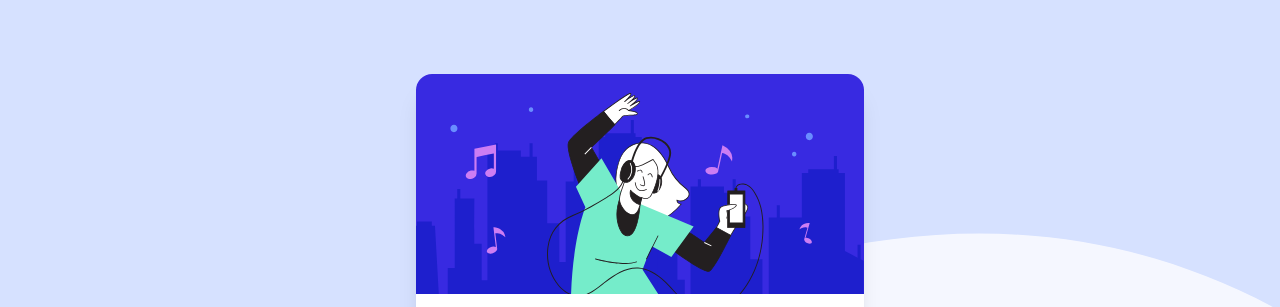
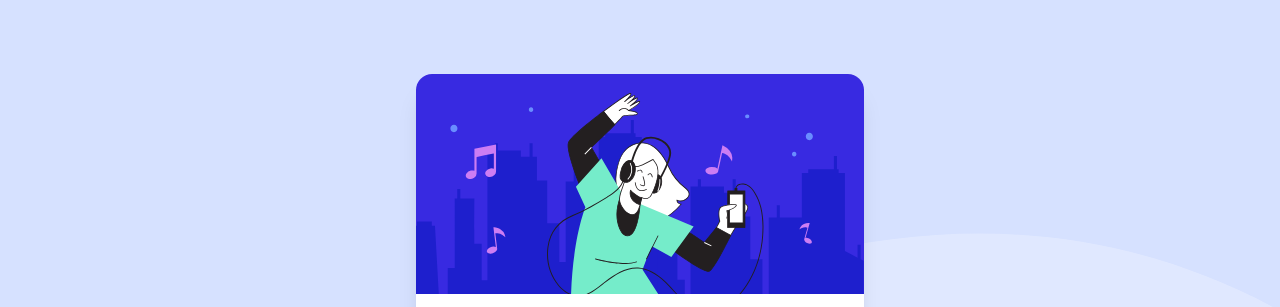
Before and after one commit to Kofiastro/order-summary-component, a website: page index.html in a window 1280 px wide. Shown: the top 307 px of the page. Drawn offline with Linux system fonts and the light colour scheme.

Commit message:
Background image fix

```diff
--- a/index.html
+++ b/index.html
@@ -15,7 +15,7 @@
   <title>Frontend Mentor | Order summary card</title>
 </head>
 
-<body class="bg-Very_pale">
+<body class="bg-Backgrnd">
   <main class="md:bg-BackDesktop bg-BackMobile bg-no-repeat bg-contain bg-top">
     <!--Container-->
     <div class="flex items-center h-screen justify-center ">
--- a/tailwind.config.js
+++ b/tailwind.config.js
@@ -16,6 +16,7 @@ module.exports = {
         Very_pale: 'hsl(225, 100%, 98%)',
         Desaturated:'hsl(224, 23%, 55%)',
         Dark_blue:'hsl(223, 47%, 23%)',
+        Backgrnd:'hsl(225, 100%, 94%)',
       }
     },
   },
```
Also changed, not shown: css/style.css.
